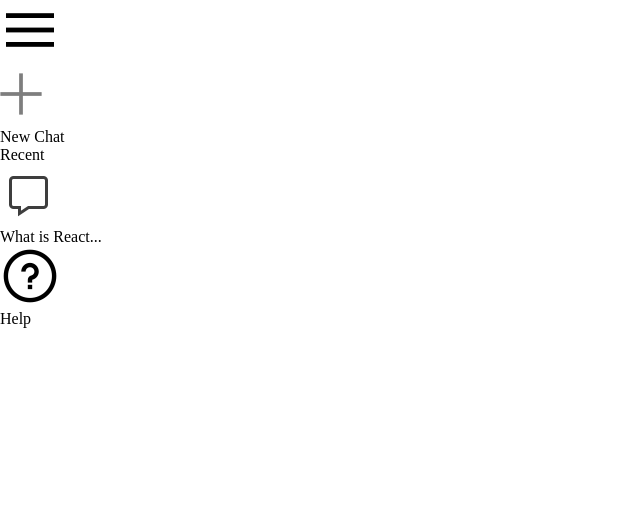
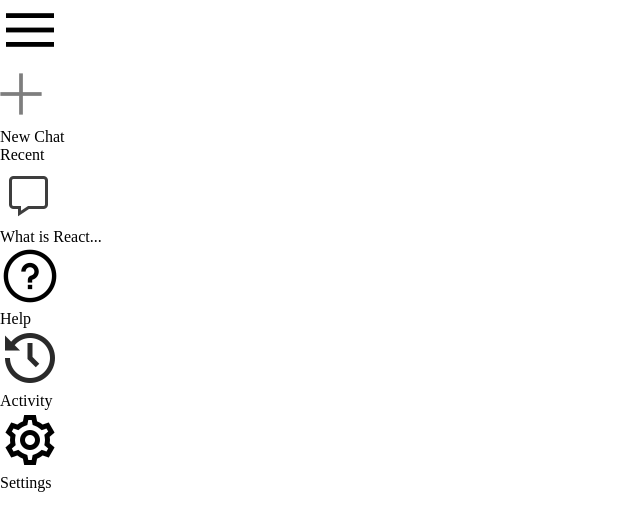
Before and after one commit to bishaldebroy007/AI-chatbot-using-react, a React (Vite) app: page / in a window 1280 px wide. Shown: the top 530 px of the page, without its empty margins (0-640 px from the left). Built offline with nearby package versions, Linux system fonts and the light colour scheme.

Commit message:
Help, Activity, settings added

```diff
--- a/src/components/Sidebar/Sidebar.jsx
+++ b/src/components/Sidebar/Sidebar.jsx
@@ -19,13 +19,29 @@ const Sidebar = () => {
                     </div>
                 </div>
             </div>
-            <div className="bottom">
+
+            <div className="bottom recent-entry">
                 <div className="bottom-item">
                     <img src={assets.question_icon} alt="" />
                     <p>Help</p>
                 </div>
             </div>
 
+            <div className="bottom recent-entry">
+                <div className="bottom-item">
+                    <img src={assets.history_icon} alt="" />
+                    <p>Activity</p>
+                </div>
+            </div>
+
+            <div className="bottom recent-entry">
+                <div className="bottom-item">
+                    <img src={assets.setting_icon} alt="" />
+                    <p>Settings</p>
+                </div>
+            </div>
+
+
         </div>
     )
 }
```
